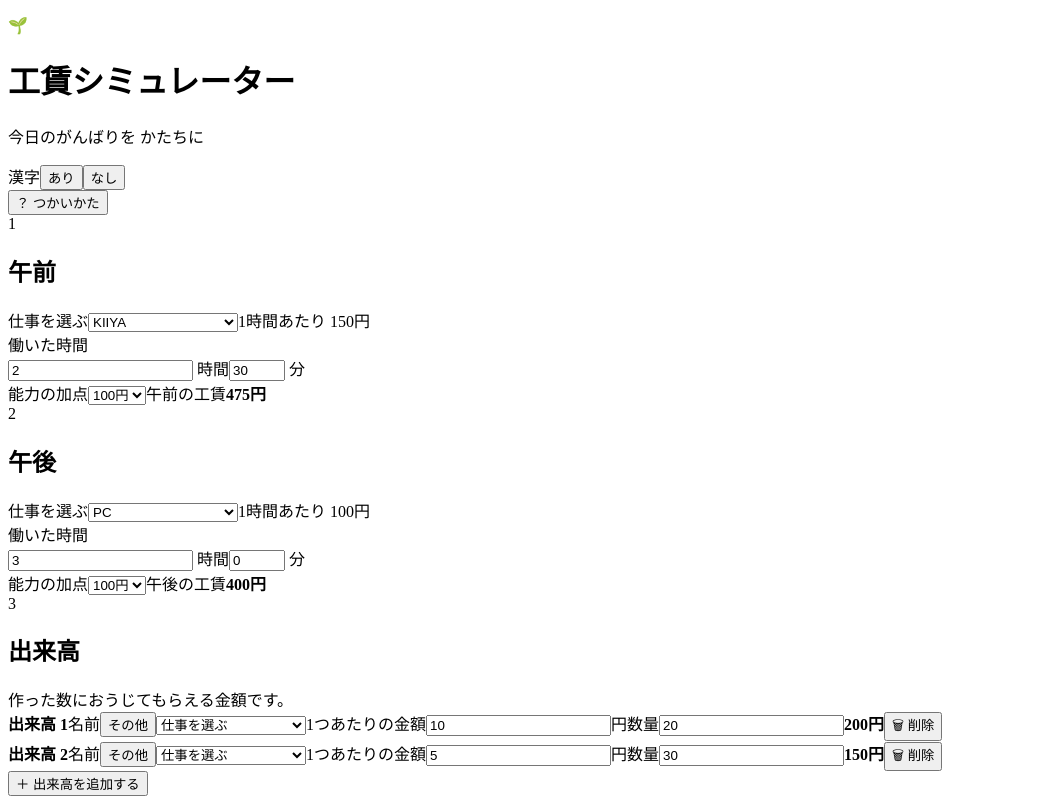
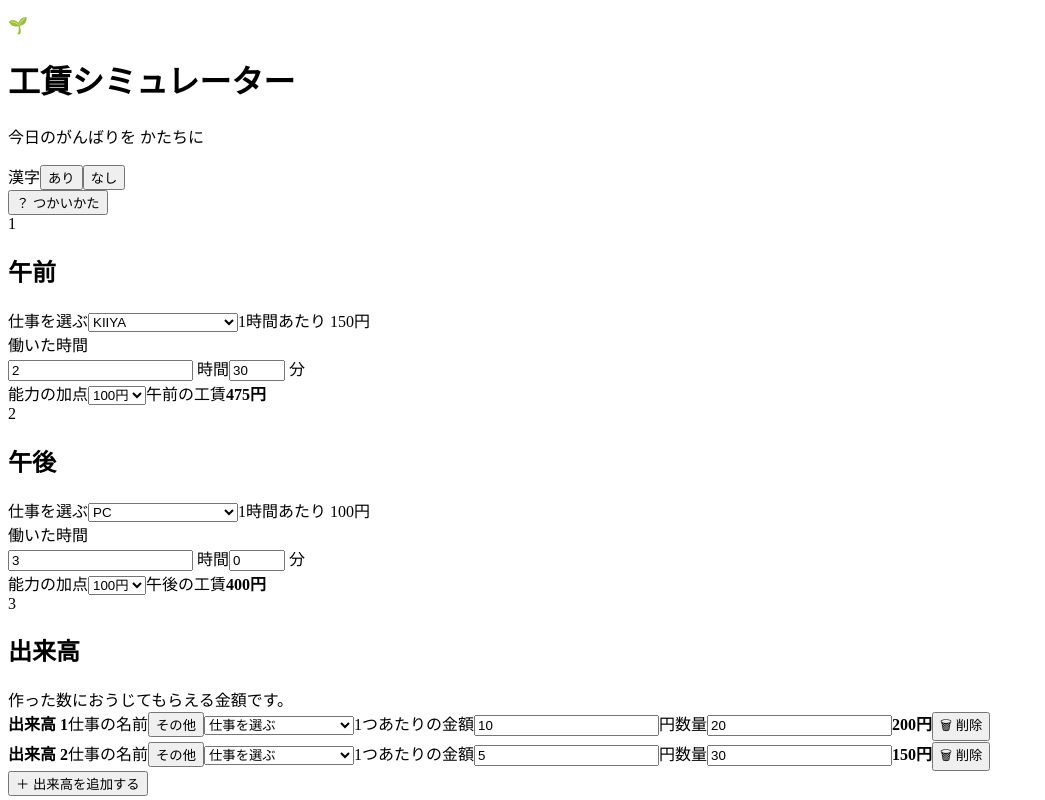
Before and after one commit to nto300002/wage-record-app, a React (Vite) app: page / in a window 1280 px wide. Shown: the top 800 px of the page, without its empty margins (0-1045 px from the left). Built offline with nearby package versions, Linux system fonts and the light colour scheme; the HTML template or start-up script is replaced by a standard one.

Commit message:
fix: unify piecework name label

```diff
--- a/src/App.tsx
+++ b/src/App.tsx
@@ -90,7 +90,7 @@ function App() {
 
 function PieceworkNameField({ index, piecework, easyDisplay, mode, onChange, onToggle }: { index: number; piecework: Piecework; easyDisplay: boolean; mode: 'select' | 'text'; onChange: (patch: Partial<Piecework>) => void; onToggle: () => void }) {
   const label = `${easyDisplay ? 'できだか' : '出来高'}${index + 1}の名前`
-  const nameLabel = mode === 'text' ? (easyDisplay ? 'しごとの なまえ' : '仕事の名前') : (easyDisplay ? 'なまえ' : '名前')
+  const nameLabel = easyDisplay ? 'しごとの なまえ' : '仕事の名前'
   const placeholder = easyDisplay ? 'しごとの なまえを にゅうりょく' : '仕事の名前を入力'
   return <label><span className="piecework-name-heading">{nameLabel}<button type="button" aria-label="出来高の名前入力方式を切り替える" className="name-mode-button" onClick={onToggle}>{mode === 'select' ? (easyDisplay ? 'そのた' : 'その他') : (easyDisplay ? 'しごとを えらぶ' : '仕事を選ぶ')}</button></span>{mode === 'select' ? <select aria-label={label} value={piecework.name ?? ''} onChange={(event) => onChange({ name: event.target.value })}><option value="">{easyDisplay ? 'しごとを えらぶ' : '仕事を選ぶ'}</option>{WORK_ITEMS.map((workItem) => <option key={workItem.id} value={workItem.id}>{easyDisplay ? workItem.easyName : workItem.name}</option>)}</select> : <input className="piecework-name-input" aria-label={label} value={piecework.name ?? ''} placeholder={placeholder} onChange={(event) => onChange({ name: event.target.value })} />}</label>
 }
```
Also changed, not shown: 1 other file (tests, documents, lock files or other folders).
